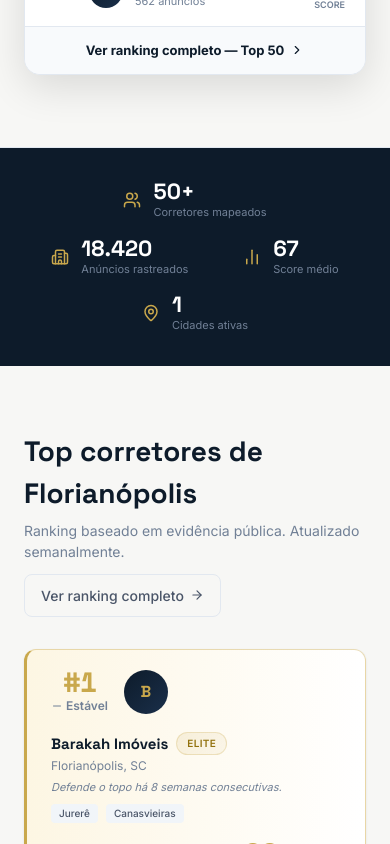
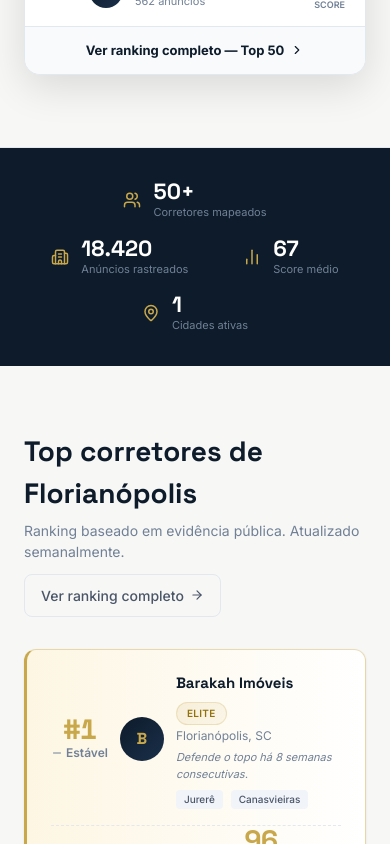
Before and after one commit to Cannaiolo/top-brokers-brasil, a Next.js app: page / in a window 390 px wide. Shown: the part 1156-2000 px from the top of the page. Built offline with nearby package versions, Linux system fonts and the light colour scheme.

Commit message:
Fix hero layout and broker rank card on mobile

```diff
--- a/app/page.tsx
+++ b/app/page.tsx
@@ -22,7 +22,7 @@
         padding: "80px 24px 72px",
       }}>
         <div style={{ maxWidth: 1200, margin: "0 auto" }}>
-          <div className="grid grid-cols-1 lg:grid-cols-2 gap-12 lg:gap-16 items-center">
+          <div className="grid grid-cols-1 md:grid-cols-2 gap-12 md:gap-16 items-center">
             {/* Left */}
             <div>
               <div style={{
@@ -99,7 +99,7 @@
             </div>
 
             {/* Right — live leaderboard mini */}
-            <div className="w-full mt-4 lg:mt-0">
+            <div className="w-full max-w-md mx-auto md:max-w-none">
               <div style={{
                 background: "white",
                 border: "1px solid var(--border)",
--- a/components/BrokerRankCard.tsx
+++ b/components/BrokerRankCard.tsx
@@ -85,9 +85,11 @@
         borderLeft: isTop3 ? `3px solid ${isRank1 ? "#c9a84c" : broker.rank === 2 ? "#a0aec0" : "#cd7f32"}` : "3px solid transparent",
       }}
     >
-      <div style={{ display: "flex", alignItems: "center", gap: 16, flexWrap: "wrap" }}>
+      <div className="flex flex-col sm:flex-row sm:items-center gap-4 sm:gap-6">
+        {/* Left side: Rank, Avatar, Info */}
+        <div className="flex items-center gap-3 sm:gap-4 flex-1 min-w-0">
           {/* Rank */}
-        <div style={{ minWidth: compact ? 36 : 48, textAlign: "center" }}>
+          <div style={{ minWidth: compact ? 36 : 48, textAlign: "center", flexShrink: 0 }}>
             <div className="rank-number" style={{
               fontSize: compact ? 22 : 28,
               color: isRank1 ? "#c9a84c" : broker.rank <= 3 ? "#0d1b2a" : "#4a5568",
@@ -100,12 +102,12 @@
           </div>
 
           {/* Avatar */}
-        <div className="broker-avatar" style={{ fontSize: compact ? 14 : 16 }}>
+          <div className="broker-avatar" style={{ fontSize: compact ? 14 : 16, flexShrink: 0 }}>
             {broker.avatar}
           </div>
 
           {/* Info */}
-        <div style={{ flex: 1, minWidth: 180 }}>
+          <div style={{ flex: 1, minWidth: 0 }}>
             <div style={{ display: "flex", alignItems: "center", gap: 8, flexWrap: "wrap" }}>
               <Link href={`/broker/${broker.slug}`} style={{ textDecoration: "none" }}>
                 <span style={{
@@ -135,7 +137,10 @@
               </div>
             )}
           </div>
+        </div>
 
+        {/* Right side / Bottom on mobile: Stats and Score */}
+        <div className="flex items-center justify-end gap-6 w-full sm:w-auto border-t border-dashed sm:border-none border-gray-200 pt-3 sm:pt-0">
           {/* Stats */}
           {!compact && (
             <div className="hide-mobile" style={{ display: "flex", gap: 24, alignItems: "center" }}>
@@ -155,7 +160,7 @@
           )}
 
           {/* Score */}
-        <div style={{ textAlign: "right", display: "flex", flexDirection: "column", alignItems: "center", gap: 8, marginLeft: "auto" }}>
+          <div style={{ textAlign: "right", display: "flex", flexDirection: "column", alignItems: "center", gap: 8 }}>
             <ScoreBadge score={broker.score} label={broker.scoreLabel} />
             {!compact && (
               <div style={{ display: "flex", gap: 8 }}>
@@ -167,6 +172,7 @@
                 </Link>
               </div>
             )}
+          </div>
         </div>
       </div>
 
```
Lines whose indentation alone changed are shown as unchanged.
